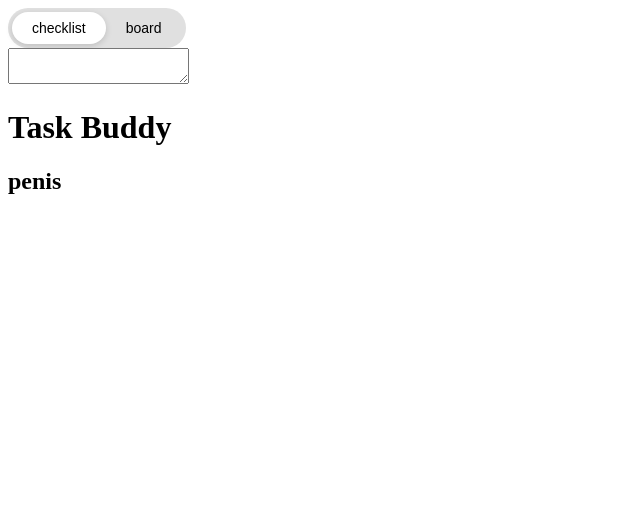
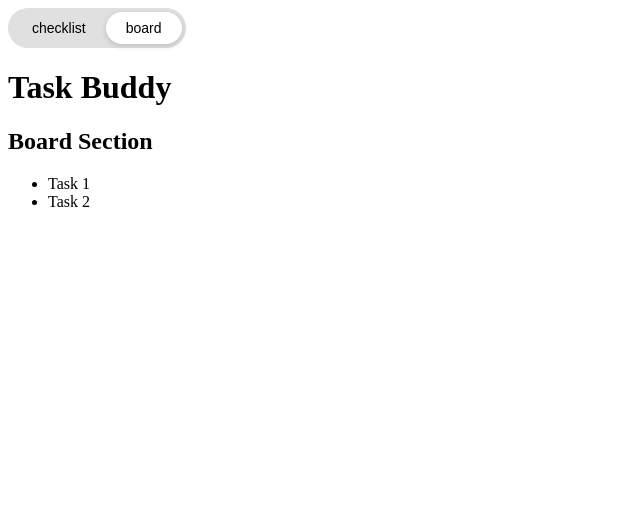
Before and after one commit to williamwu01/task-manager-extension, a browser extension: page hello.html in a window 1280 px wide. Shown: the whole page, without its empty margins (0-640 px from the left). Drawn offline with Linux system fonts and the light colour scheme.

Commit message:
create components and dynamic sections with js

```diff
--- /dev/null
+++ b/board.js
@@ -0,0 +1,19 @@
+// board.js
+export function createBoardSection(tasks) {
+    const section = document.createElement('section');
+    section.id = 'boardSection';
+
+    const h2 = document.createElement('h2');
+    h2.textContent = 'Board Section';
+    section.appendChild(h2);
+
+    const ul = document.createElement('ul');
+    tasks.forEach(task => {
+        const li = document.createElement('li');
+        li.textContent = task.text;
+        ul.appendChild(li);
+    });
+
+    section.appendChild(ul);
+    return section;
+}
--- /dev/null
+++ b/checklist.js
@@ -0,0 +1,26 @@
+export function createChecklistSection(tasks) {
+    const section = document.createElement('section')
+    section.id = 'checklistSection';
+
+    const h2 = document.createElement('h2');
+    h2.textContent = 'Checklist Section';
+    section.appendChild(h2);
+
+    const ul = document.createElement('ul');
+    tasks.forEach(task => {
+    const li = document.createElement('li');
+
+    const checkbox = document.createElement('input');
+    checkbox.type = 'checkbox';
+    checkbox.checked = task.done;
+    li.appendChild(checkbox);
+
+    const text = document.createTextNode(task.text);
+    li.appendChild(text);
+
+    ul.appendChild(li);
+    });
+
+    section.appendChild(ul);
+    return section;
+}
--- a/hello.html
+++ b/hello.html
@@ -3,7 +3,7 @@
   <head>
     <meta charset="UTF-8" />
     <link rel="stylesheet" href="./global.css">
-    <script defer src="popup.js"></script>
+  <script type="module" defer src="./popup.js"></script>
   </head>
   <body>
     <!-- header section toggle menu to checklist instead. -->
@@ -12,17 +12,19 @@
       <button id="board" aria-controls="boardView" aria-pressed="false">board</button>
     </div>
     <!-- note taking menu -->
-    <textarea "></textarea>
+    <!-- <textarea></textarea> -->
     <h1>Task Buddy</h1>
     <!-- we need input section & button to add -->
 
     <!-- section for board 2 sections 1 for complete -->
-    <section id="boardSection">
-      <h1>penis</h1>
+    <!-- <section id="boardSection" class="hidden">
+      <h2>Board Section</h2>
+      <p>Tasks in board layout...</p>
     </section>
-    <!-- checklist layout  -->
-    <section id="checklistSection" class="hidden">
-      <h1>vagina</h1>
-    </section>
+
+    <section id="checklistSection">
+      <h2>Checklist Section</h2>
+      <p>Tasks in checklist layout...</p>
+    </section> -->
   </body>
 </html>
--- a/popup.js
+++ b/popup.js
@@ -1,27 +1,39 @@
-let inView = 'board'
+import { createBoardSection } from './board.js';
+import { createChecklistSection } from './checklist.js';
 
+// state
+let tasks = [
+    { text: 'Task 1', done: false },
+    { text: 'Task 2', done: true }
+];
+let view = 'board';
+
+// buttons
+const boardBtn = document.getElementById('board');
 const checklistBtn = document.getElementById('checklist');
-const boardBtn = document.getElementById('board');
 
-const checklistSection = document.getElementById('checklistSection');
-const boardSection = document.getElementById('boardSection');
+// create sections
+const boardSection = createBoardSection(tasks);
+const checklistSection = createChecklistSection(tasks);
 
-checklistBtn.addEventListener('click', ()=>setView('checklist'))
-boardBtn.addEventListener('click', ()=>setView('board'))
+// append sections to body AFTER buttons exist
+document.body.appendChild(boardSection);
+document.body.appendChild(checklistSection);
 
-function setView(mode){
-    inView = mode
+// toggle logic
+function setView(mode) {
+    view = mode;
 
+    boardSection.classList.toggle('hidden', mode !== 'board');
+    checklistSection.classList.toggle('hidden', mode !== 'checklist');
+
+    boardBtn.setAttribute('aria-pressed', mode === 'board');
     checklistBtn.setAttribute('aria-pressed', mode === 'checklist');
-    boardBtn.setAttribute('aria-pressed', mode === 'board');
-
-    document.getElementById('checklist').classList.toggle('hidden', mode !== 'checklist')
-    document.getElementById('board').classList.toggle('hidden', mode !== 'board')
-
-    document.getElementById('checklistSection').classList.toggle('hidden', mode !== 'checklistSection');
-    document.getElementById('boardBtn').classList.toggle('hidden', mode !== 'boardBtn');
-    // saving on chrome specifc storage
-    chrome.storage.local.set({ inView });
 }
 
-// add an area layer - when we press note button it will open a note pad section
+// event listeners
+boardBtn.addEventListener('click', () => setView('board'));
+checklistBtn.addEventListener('click', () => setView('checklist'));
+
+// initial view
+setView(view);
```
